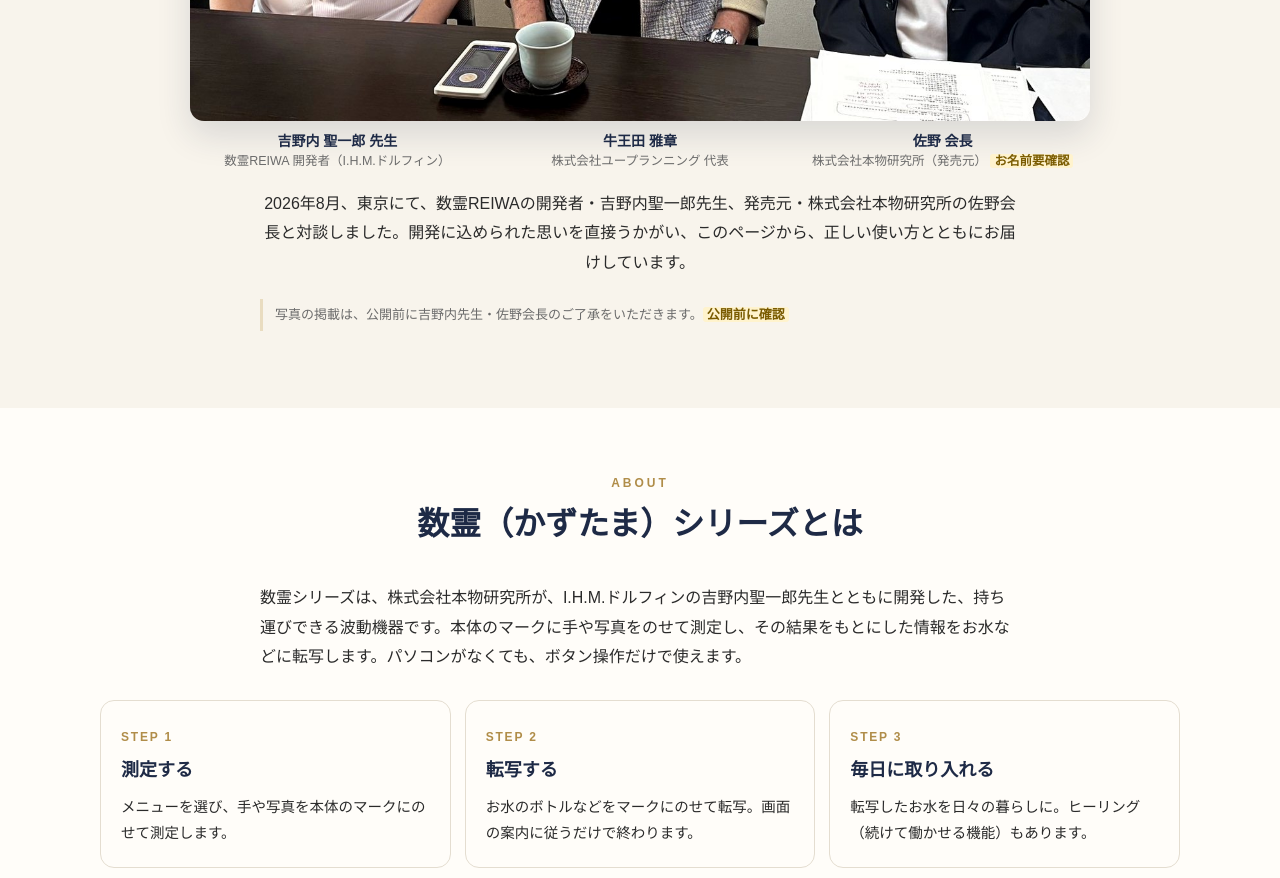
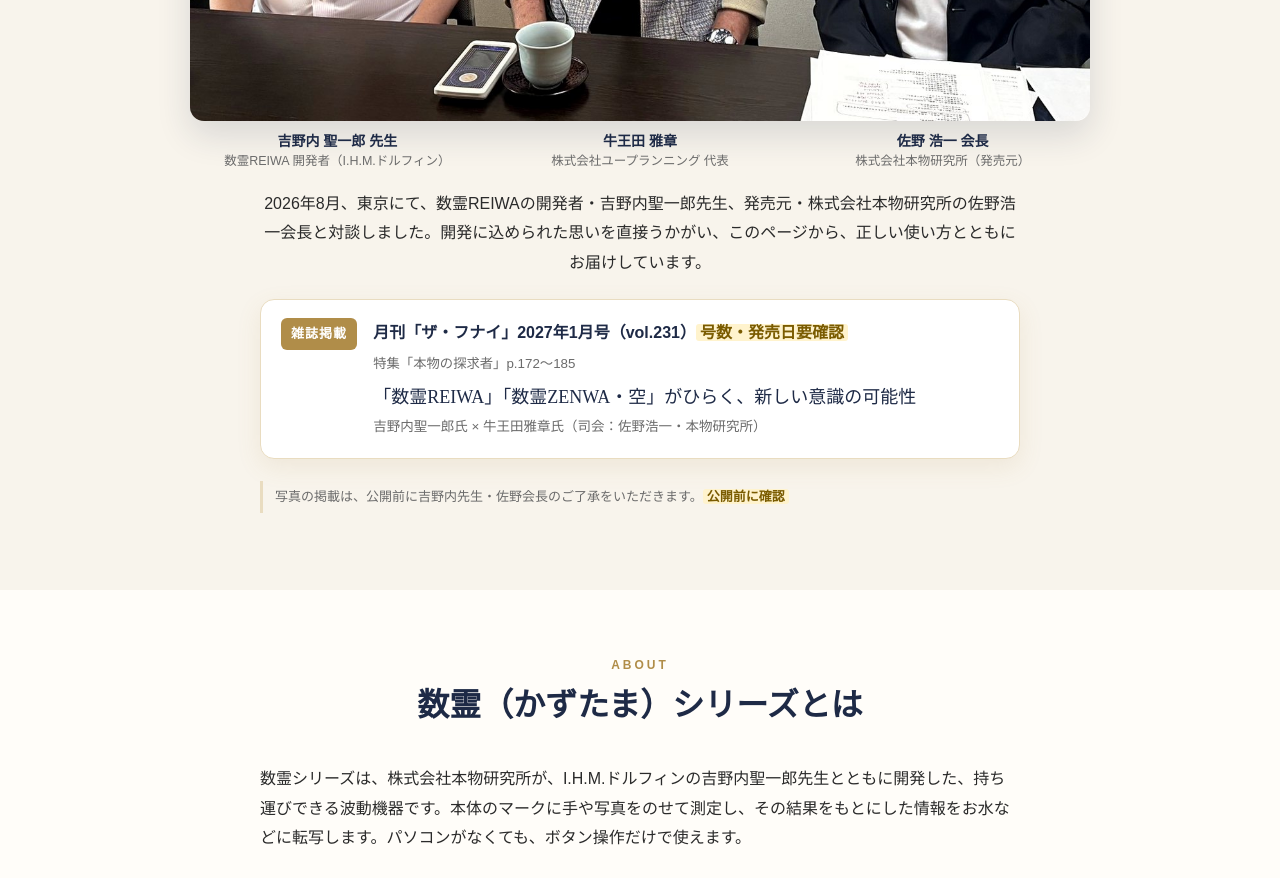
Before and after one commit to ushioda1961/kazutama-site, a plain HTML site: page index.html in a window 1280 px wide. Shown: the part 1840-2718 px from the top of the page. Drawn offline with Linux system fonts and the light colour scheme.

Commit message:
ザ・フナイ掲載の案内と佐野浩一会長のお名前を追加
Co-Authored-By: Claude Opus 5.5 <noreply@anthropic.com>

```diff
--- a/assets/css/style.css
+++ b/assets/css/style.css
@@ -113,6 +113,14 @@ a { color: var(--navy-2); }
 .trust-photo figcaption { display: grid; grid-template-columns: repeat(3, 1fr); gap: 8px; margin-top: 10px; font-size: 12.5px; color: var(--muted); text-align: center; line-height: 1.5; }
 .trust-photo figcaption b { display: block; color: var(--navy); font-size: 14px; }
 .trust-text { margin-top: 18px; text-align: center; }
+.media-badge { display: flex; gap: 16px; align-items: flex-start; margin-top: 22px; padding: 18px 20px; background: #fff; border: 1.5px solid var(--gold-soft); border-radius: var(--radius); box-shadow: 0 8px 24px rgba(176, 141, 73, .12); }
+.media-label { flex: 0 0 auto; background: var(--gold); color: #fff; font-weight: 700; font-size: 13px; padding: 4px 10px; border-radius: 6px; letter-spacing: .08em; }
+.media-badge p { margin: 0; }
+.media-mag { font-weight: 700; color: var(--navy); }
+.media-mag small { font-weight: 400; color: var(--muted); }
+.media-title { font-family: var(--serif); color: var(--navy); font-size: 18px; margin: 6px 0 4px !important; line-height: 1.5; }
+.media-who { font-size: 13.5px; color: var(--muted); }
+@media (max-width: 600px) { .media-badge { flex-direction: column; gap: 8px; } }
 @media (max-width: 600px) { .trust-photo figcaption { font-size: 11px; } .trust-photo figcaption b { font-size: 12.5px; } .trust-text { text-align: left; } }
 
 /* セクション共通 */
--- a/index.html
+++ b/index.html
@@ -80,10 +80,18 @@
         <figcaption>
           <span><b>吉野内 聖一郎 先生</b>数霊REIWA 開発者（I.H.M.ドルフィン）</span>
           <span><b>牛王田 雅章</b>株式会社ユープランニング 代表</span>
-          <span><b>佐野 会長</b>株式会社本物研究所（発売元） <span class="todo">お名前要確認</span></span>
+          <span><b>佐野 浩一 会長</b>株式会社本物研究所（発売元）</span>
         </figcaption>
       </figure>
-      <p class="narrow trust-text">2026年8月、東京にて、数霊REIWAの開発者・吉野内聖一郎先生、発売元・株式会社本物研究所の佐野会長と対談しました。開発に込められた思いを直接うかがい、このページから、正しい使い方とともにお届けしています。</p>
+      <p class="narrow trust-text">2026年8月、東京にて、数霊REIWAの開発者・吉野内聖一郎先生、発売元・株式会社本物研究所の佐野浩一会長と対談しました。開発に込められた思いを直接うかがい、このページから、正しい使い方とともにお届けしています。</p>
+      <div class="media-badge narrow">
+        <span class="media-label">雑誌掲載</span>
+        <div>
+          <p class="media-mag">月刊「ザ・フナイ」2027年1月号（vol.231）<span class="todo">号数・発売日要確認</span><br><small>特集「本物の探求者」p.172〜185</small></p>
+          <p class="media-title">「数霊REIWA」「数霊ZENWA・空」がひらく、新しい意識の可能性</p>
+          <p class="media-who">吉野内聖一郎氏 × 牛王田雅章氏（司会：佐野浩一・本物研究所）</p>
+        </div>
+      </div>
       <p class="notice narrow">写真の掲載は、公開前に吉野内先生・佐野会長のご了承をいただきます。<span class="todo">公開前に確認</span></p>
     </div>
   </section>
```
Also changed, not shown: greeting.html (+2 -2 lines).
